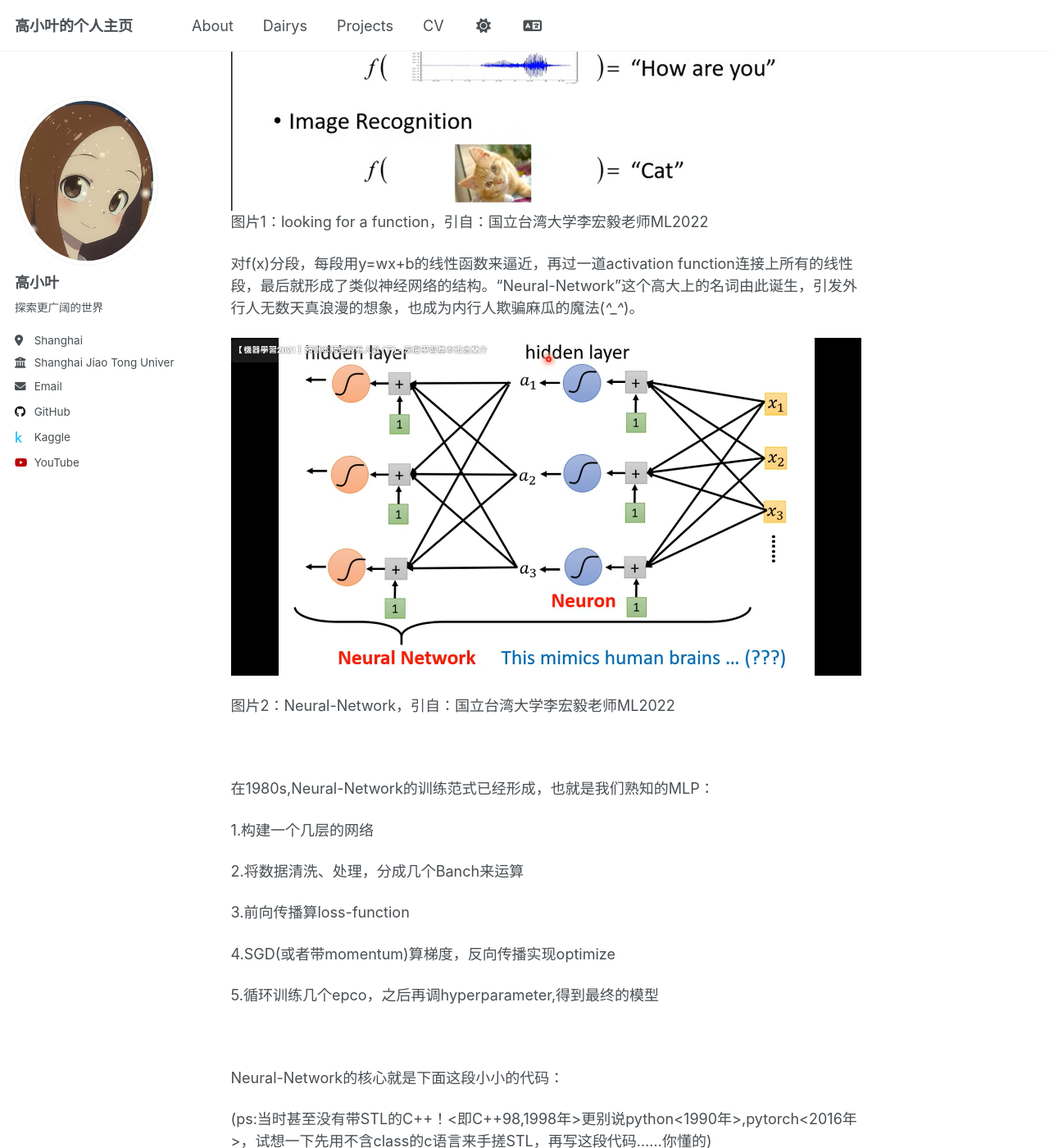
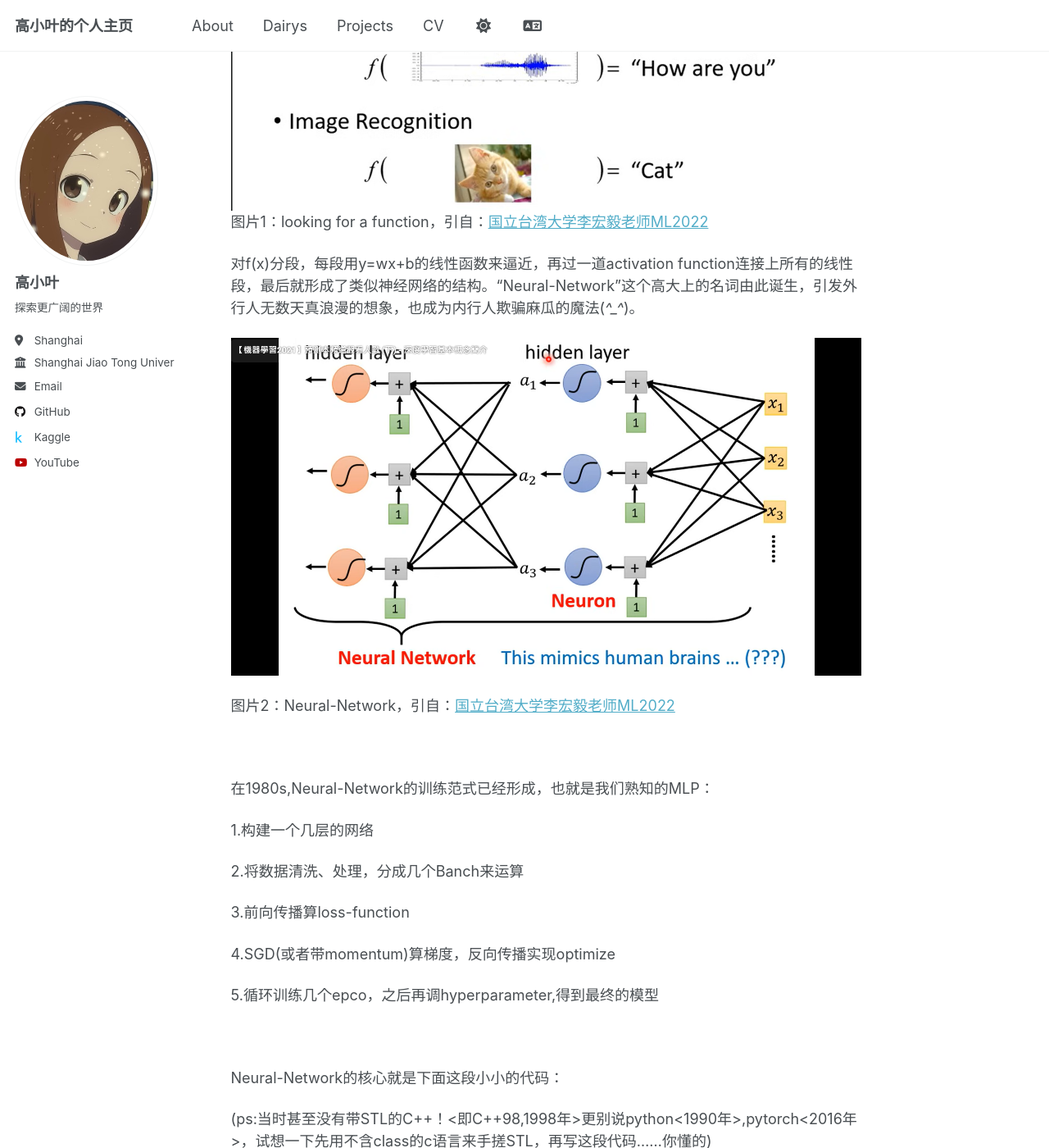
Before and after one commit to gaoyesjtu/gaoyesjtu.github.io, a Jekyll site: the page built from _dairys/第一章/1.沉寂的开端：从neural-network到CNN.md, in a window 1280 px wide and 1400 px high, scrolled down 768 px. Shown: the whole window at 82% size. Built offline with Jekyll 4.4.1, drawn with Linux system fonts in a browser that asks for light colours; comment, search, counter and statistics services are not loaded.

```diff
--- a/_dairys/第一章/1.沉寂的开端：从neural-network到CNN.md
+++ b/_dairys/第一章/1.沉寂的开端：从neural-network到CNN.md
@@ -18,14 +18,14 @@ Neural-Network并不是近二十年才提出的理论，虽然在近二十年，
 最初的Neural-Network,也就是我们今天常用的Fully-Connected-Network,其实是基于函数的拟合来提出的：现在有一大笔数据，我们的目标就是寻找一个带有未知参量的函式f(X)，让它对我们的目标变量Y的预测loss最低。
 
 ![图片1：looking for a function](/images/pictures/石器时代/图片1.png)
-图片1：looking for a function，引自：国立台湾大学李宏毅老师ML2022[](https://www.youtube.com/watch?v=Ye018rCVvOo)
+图片1：looking for a function，引自：[国立台湾大学李宏毅老师ML2022](https://www.youtube.com/watch?v=Ye018rCVvOo)
 
 
 对f(x)分段，每段用y=wx+b的线性函数来逼近，再过一道activation function连接上所有的线性段，最后就形成了类似神经网络的结构。“Neural-Network”这个高大上的名词由此诞生，引发外行人无数天真浪漫的想象，也成为内行人欺骗麻瓜的魔法(*^_^*)。
 
 ![图片2：neural-network](/images/pictures/石器时代/图片2.png)
 
-图片2：Neural-Network，引自：国立台湾大学李宏毅老师ML2022[](https://www.youtube.com/watch?v=bHcJCp2Fyxs)
+图片2：Neural-Network，引自：[国立台湾大学李宏毅老师ML2022](https://www.youtube.com/watch?v=bHcJCp2Fyxs)
 
 <br>
 
```
